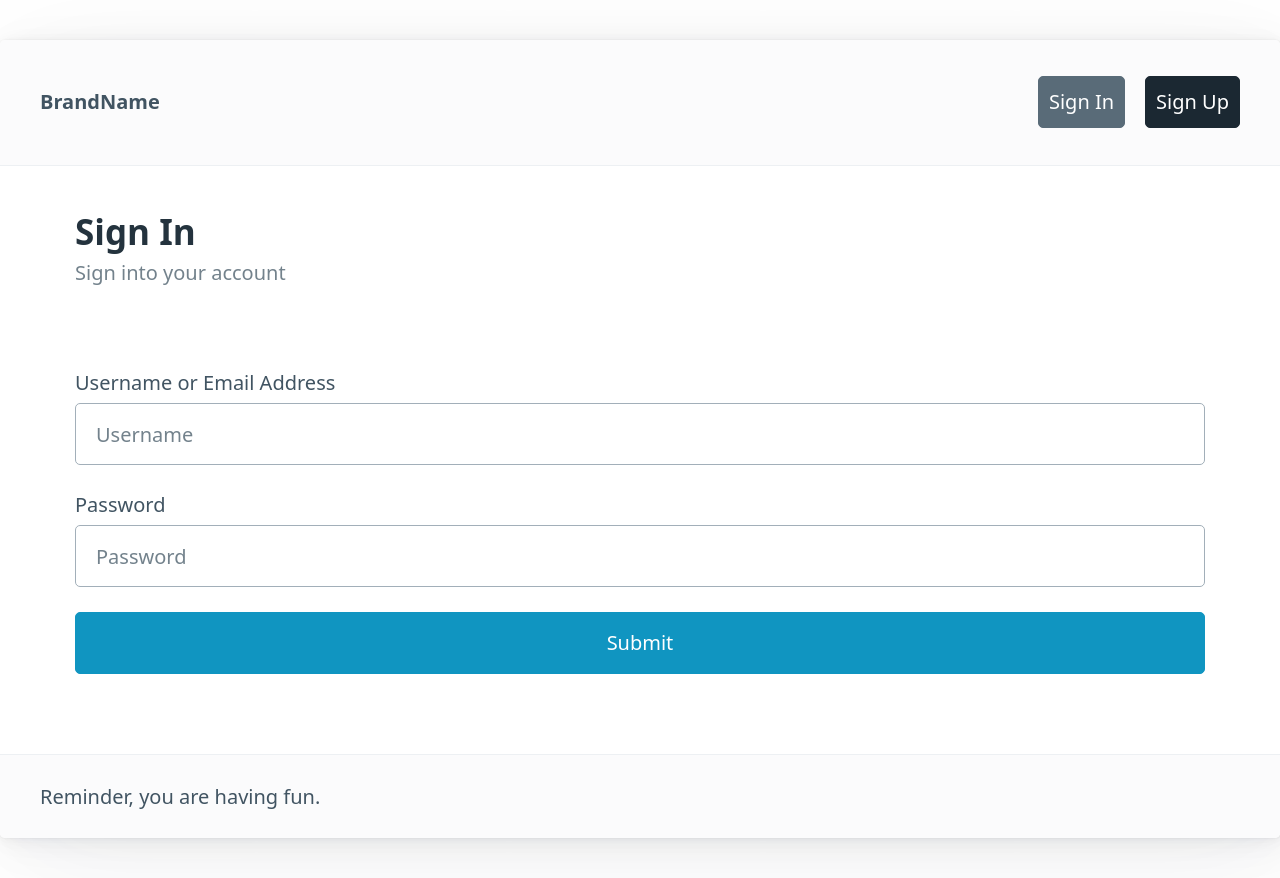
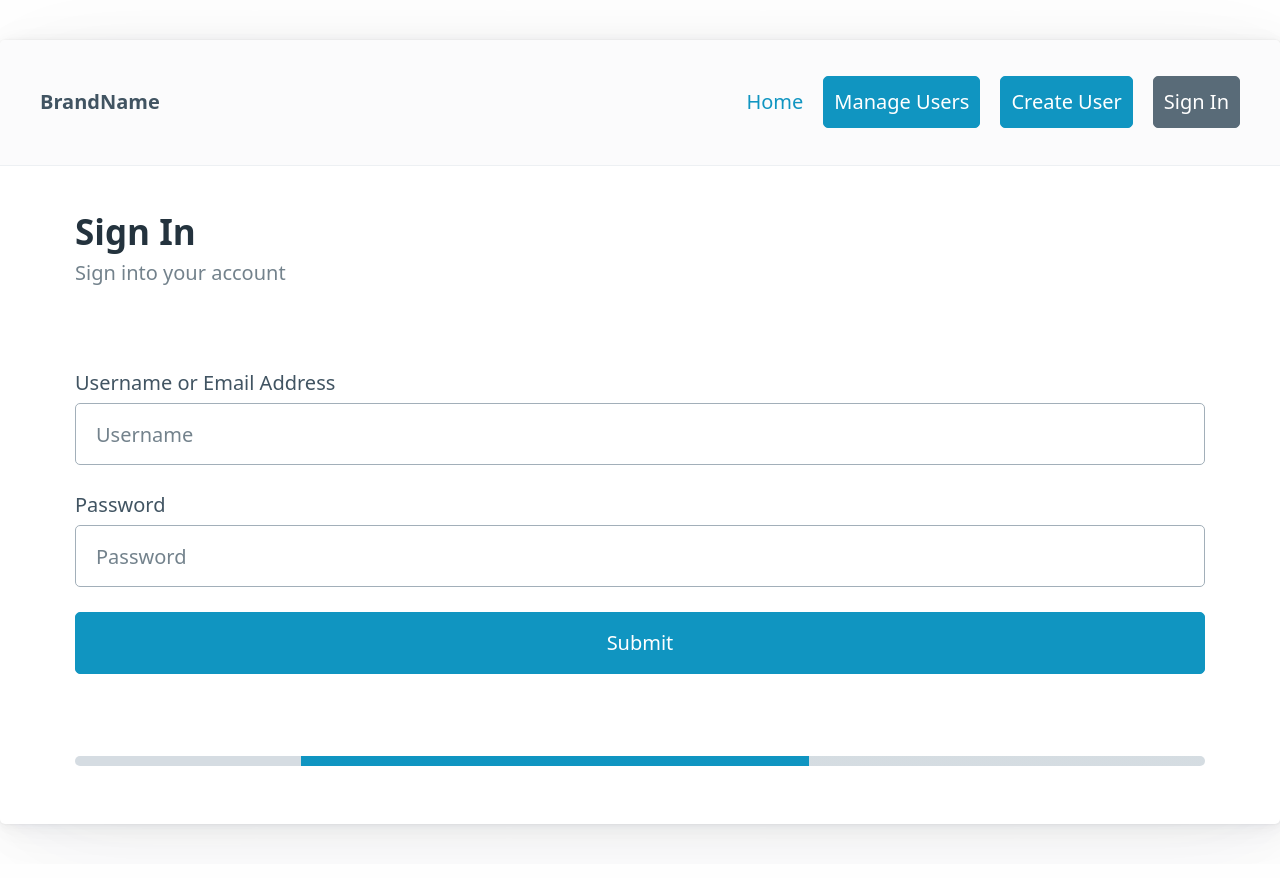
Before and after one commit to jeffrey-t-l/flask-playground, a Flask app: page /sign_in in a window 1280 px wide. After the commit the page ends 835 px from the top, so only its background shows below. Run offline with Flask 2, Linux system fonts and the light colour scheme.

Commit message:
updating sign in page using template inheritance

```diff
--- a/app.py
+++ b/app.py
@@ -21,7 +21,7 @@
 def home():
     return render_template("index.html", title="Welcome Home")
 
-# create new user page
+# create new user
 @app.route("/create_user", methods=["GET", "POST"])
 def create_user():
     if request.method == "POST":
--- a/templates/base.html
+++ b/templates/base.html
@@ -13,14 +13,14 @@
         <header>
             <nav>
                 <ul>
-                    <li><strong>FatFish</strong></li>
+                    <li><strong>BrandName</strong></li>
                 </ul>
                 <ul>
-                    <li><a href="/manage_users">Manage Users</a></li>
-                    <li><a href="/create_user" role="button">Create New User</a></li>
-                    <!-- <li><a href="#" role="button">Sign In</a></li> -->
-                    <!-- <li><a href="/sign_in" role="button" class="secondary">Sign In</a></li>
-                    <li><a href="#" role="button" class="contrast">Sign Up</a></li> -->
+                    <li><a href="/">Home</a></li>
+                    <li><a href="/manage_users" role="button">Manage Users</a></li>
+                    <li><a href="/create_user" role="button">Create User</a></li>
+                    <li><a href="/sign_in" role="button" class="secondary">Sign In</a></li>
+                    <!-- <li><a href="#" role="button" class="contrast">Sign Up</a></li> -->
                 </ul>
             </nav>
         </header>
--- a/templates/sign_in.html
+++ b/templates/sign_in.html
@@ -1,29 +1,5 @@
-<!doctype html>
-<html lang="en">
-
-<head>
-  <meta charset="utf-8">
-  <meta name="viewport" content="width=device-width, initial-scale=1">
-  <link rel="stylesheet" href="{{ url_for('static', filename='pico.min.css') }}">
-  <title>{{ title }}</title>
-</head>
-<article>
-
-  <body>
-    <header>
-      <nav>
-        <ul>
-          <li><strong>BrandName</strong></li>
-        </ul>
-        <ul>
-          <!-- <li><a href="/">Home</a></li>
-          <li><a href="/playground">Playground</a></li>
-          <li><a href="/data">Data</a></li> -->
-          <li><a href="#" role="button" class="secondary">Sign In</a></li>
-          <li><a href="#" role="button" class="contrast">Sign Up</a></li>
-        </ul>
-      </nav>
-    </header>
+{% extends "base.html" %}
+{% block form %}
 
 <main class="container">
   <section>
@@ -39,22 +15,16 @@
             Username or Email Address
             <input type="text" id="username" name="username" placeholder="Username" required>
           </label>
-
           <label for="password">
             Password
             <input type="text" id="password" name="password" placeholder="Password" required>
           </label>
         </div>
         <section>
-            <!-- Button -->
           <button type="submit">Submit</button>
         </section>
       </form>
     </section>
-      <!-- <div><progress></progress></div> -->
+    <div><progress></progress></div>
   </main>
-    <footer>Reminder, you are having fun.</footer>
-  </body>
-</article>
-
-</html>
+{% endblock %}
```
Lines whose indentation alone changed are shown as unchanged.
